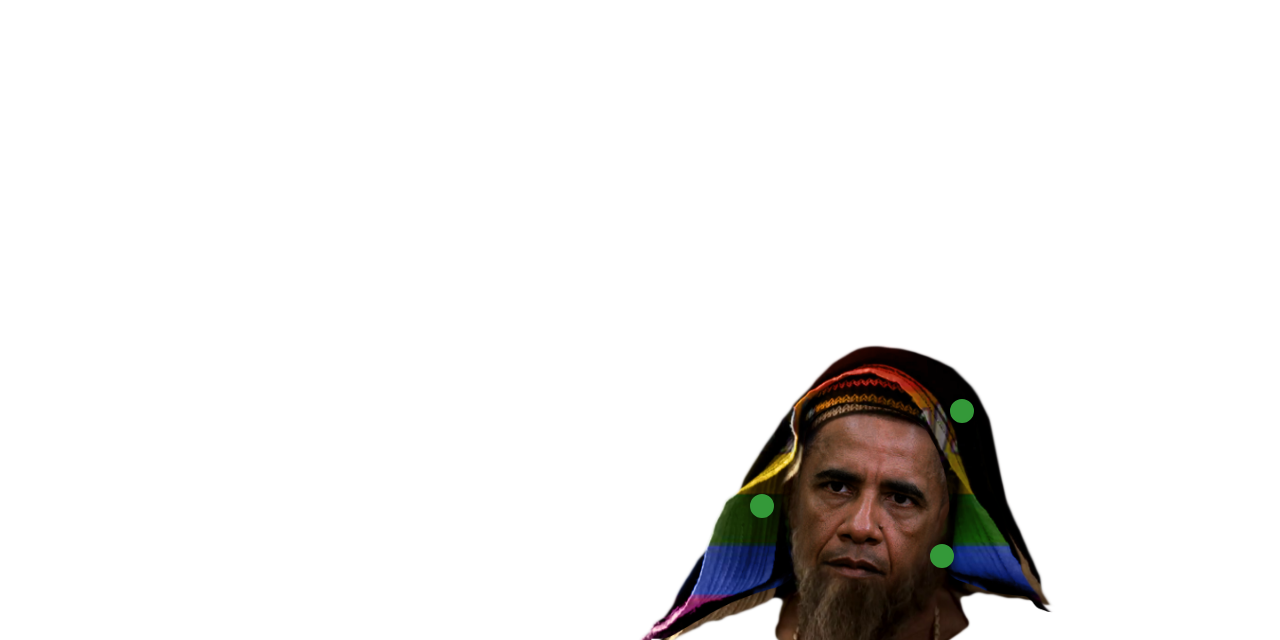
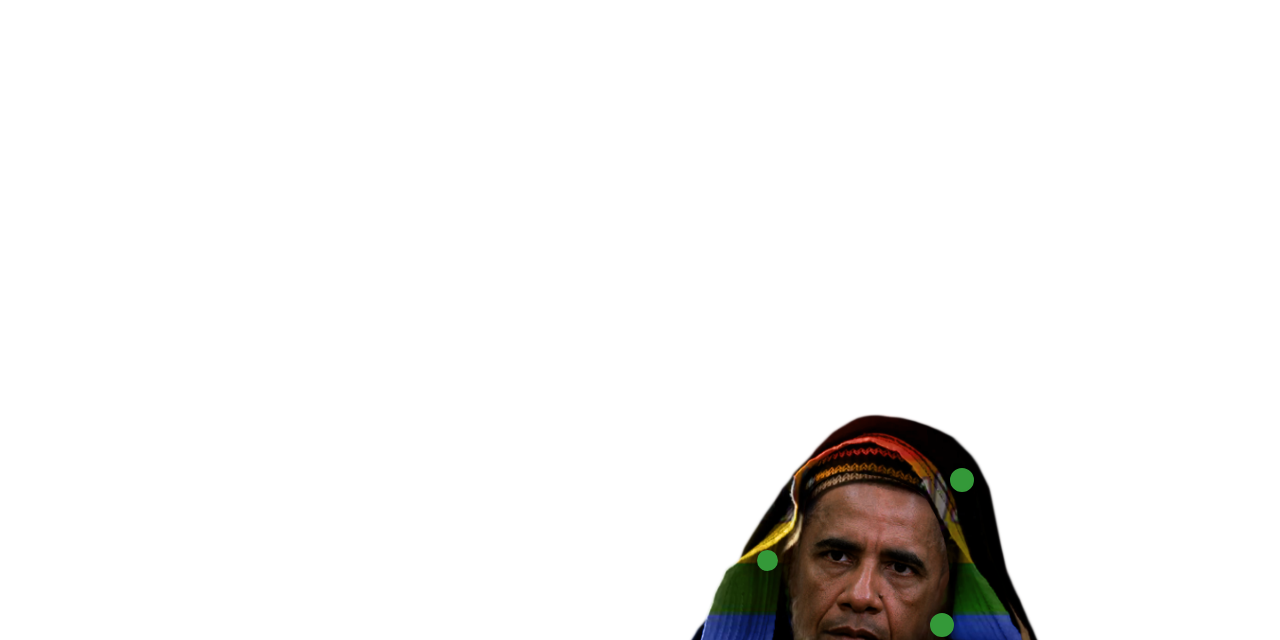
Before and after one commit to TrueVineLove/John-12-19, a plain HTML site: page index.html in a window 1280 px wide. Shown: the part 154-794 px from the top of the page. Drawn offline with Linux system fonts and the light colour scheme.

Commit message:
button
adding pulse button

```diff
--- a/css/style.css
+++ b/css/style.css
@@ -59,8 +59,7 @@
     height: auto;
     z-index: 400;
     position: relative;
-	top: 614px;
-    left: 120px;
+
 }
 
 
@@ -101,3 +100,38 @@
 	background-image: linear-gradient(to bottom, #85d0ff, #3498db);
 	text-decoration: none;
 }
+
+.container {
+	width: 200px;
+	height: 100%;
+	margin: 0 auto 0;
+}
+
+.pulse-button {
+	z-index: 400;
+	position: relative;
+	top: 600px;
+	right: 75px;
+	width: 21px;
+	height: 21px;
+	border: none;
+	box-shadow: 0 0 0 0 rgba(232, 76, 61, 0.7);
+	border-radius: 50%;
+	background-color: #349939;
+	background-size:cover;
+	background-repeat: no-repeat;
+	cursor: pointer;
+	-webkit-animation: pulse 1.25s infinite cubic-bezier(0.66, 0, 0, 1);
+	-moz-animation: pulse 1.25s infinite cubic-bezier(0.66, 0, 0, 1);
+	-ms-animation: pulse 1.25s infinite cubic-bezier(0.66, 0, 0, 1);
+	animation: pulse 1.25s infinite cubic-bezier(0.66, 0, 0, 1);
+}
+.pulse-button:hover
+{
+	-webkit-animation: none;-moz-animation: none;-ms-animation: none;animation: none;
+}
+
+@-webkit-keyframes pulse {to {box-shadow: 0 0 0 45px rgba(232, 76, 61, 0);}}
+@-moz-keyframes pulse {to {box-shadow: 0 0 0 45px rgba(232, 76, 61, 0);}}
+@-ms-keyframes pulse {to {box-shadow: 0 0 0 45px rgba(232, 76, 61, 0);}}
+@keyframes pulse {to {box-shadow: 0 0 0 45px rgba(232, 76, 61, 0);}}
--- a/index.html
+++ b/index.html
@@ -59,11 +59,14 @@ What are you doing your not supposed to be down here. It ugly and I know it.
 
                 <div class=""><div class="col span_1_of_2">
                     <div class="contaner">
+
 						<a href="https://www.biblegateway.com/passage/?search=Genesis+4:1&version=NIV">
-							<div id="btn-lgbtq">
-								<div class="btn">
+							<div align="center" style="margin-top:70px;">
+								<div class="container">
+									<button class="pulse-button"></button>
 								</div>
 							</div>
+
 						</a>
 						<a href="https://www.biblegateway.com/passage/?search=Luke+6:32&version=NIV">
 							<div id="btn-obama">
```
Lines whose indentation alone changed are shown as unchanged.
